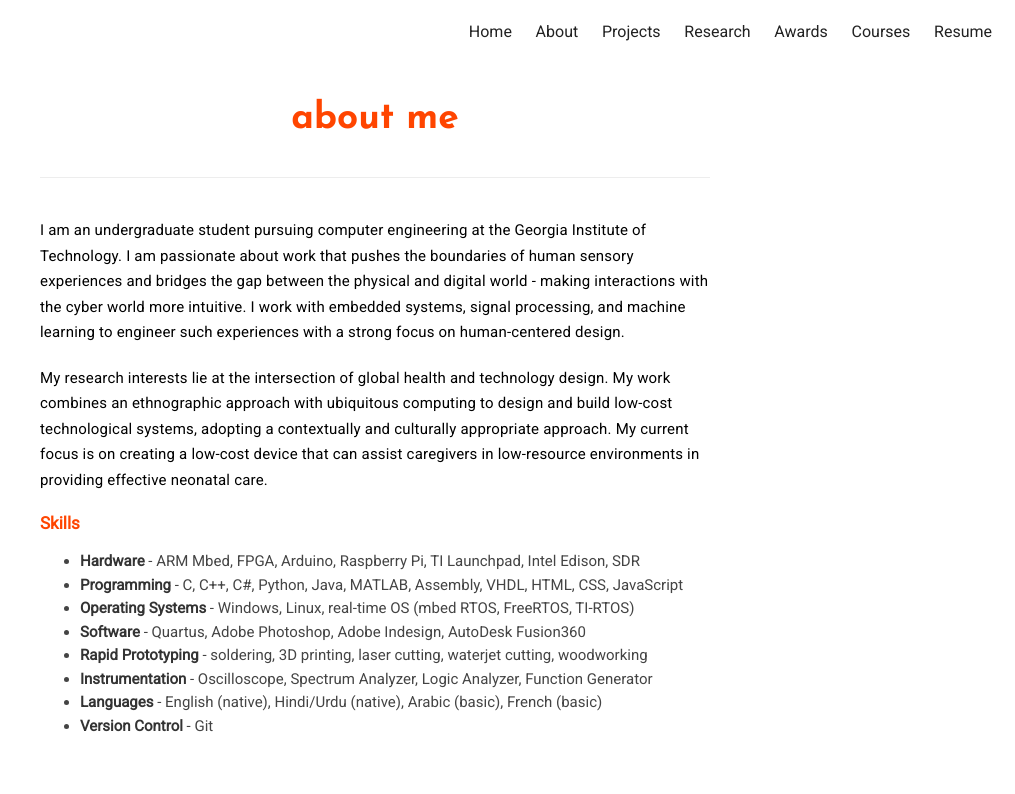
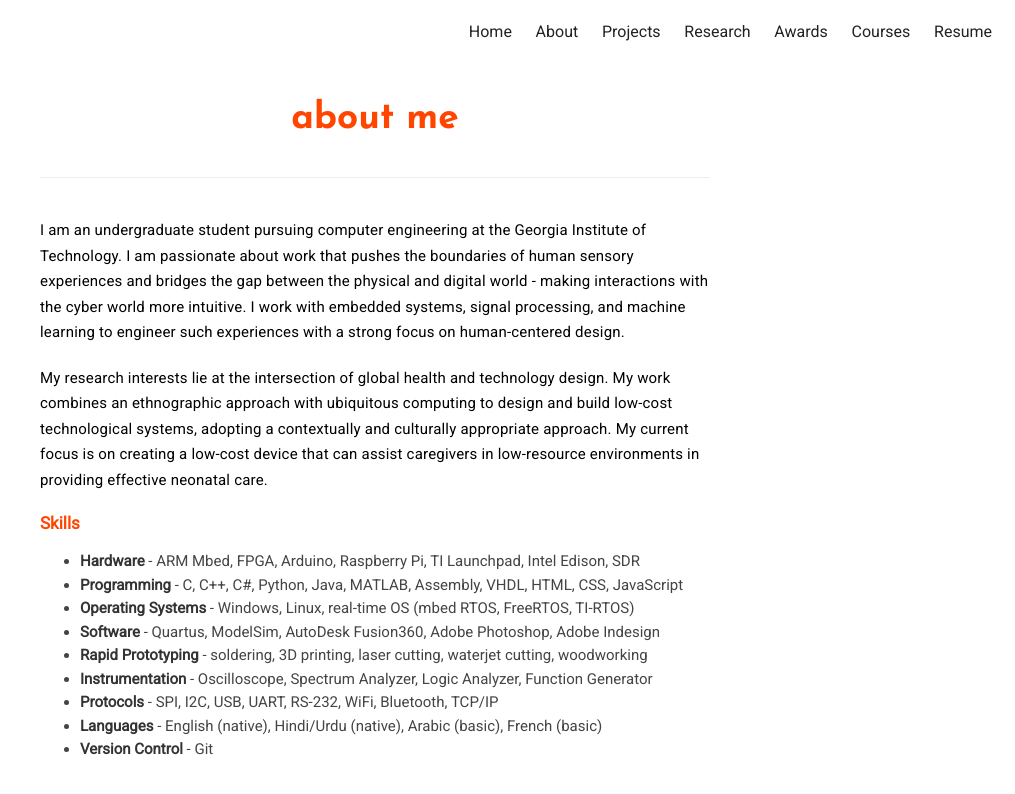
Before and after one commit to azraismail/azraismail.github.io, a Jekyll site: the page built from about.html, in a window 1280 px wide. Shown: the top 794 px of the page, without its empty margins (265-1280 px from the left). Built offline with Jekyll 4.4.1, drawn with Linux system fonts in a browser that asks for light colours.

Commit message:
Update about.html

```diff
--- a/about.html
+++ b/about.html
@@ -16,9 +16,10 @@ My research interests lie at the intersection of global health and technology de
 	<li><strong>Hardware</strong> - ARM Mbed, FPGA, Arduino, Raspberry Pi, TI Launchpad, Intel Edison, SDR</li>
 	<li><strong>Programming</strong> - C, C++, C#, Python, Java, MATLAB, Assembly, VHDL, HTML, CSS, JavaScript</li>
 	<li><strong>Operating Systems</strong> - Windows, Linux, real-time OS (mbed RTOS, FreeRTOS, TI-RTOS)</li>
-	<li><strong>Software</strong> - Quartus, Adobe Photoshop, Adobe Indesign, AutoDesk Fusion360</li>
+	<li><strong>Software</strong> - Quartus, ModelSim, AutoDesk Fusion360, Adobe Photoshop, Adobe Indesign</li>
 	<li><strong>Rapid Prototyping</strong> - soldering, 3D printing, laser cutting, waterjet cutting, woodworking</li>
 	<li><strong>Instrumentation</strong> - Oscilloscope, Spectrum Analyzer, Logic Analyzer, Function Generator</li>
+	<li><strong>Protocols</strong> - SPI, I2C, USB, UART, RS-232, WiFi, Bluetooth, TCP/IP
 	<li><strong>Languages</strong> - English (native), Hindi/Urdu (native), Arabic (basic), French (basic)</li>
 	<li><strong>Version Control</strong> - Git</li>
 </ul>
```
